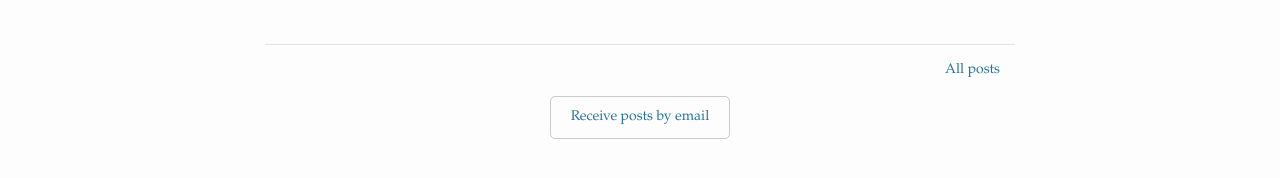
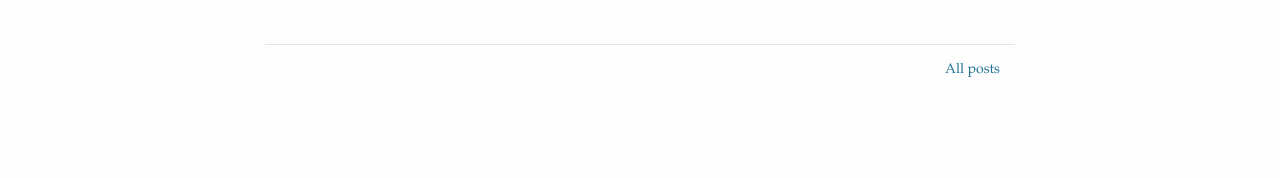
Before and after one commit to kanenathan213/kanenathan213.github.io, a Jekyll site: the page built from writing/writing.md, in a window 1280 px wide. Shown: the part 515-693 px from the top of the page. Built offline with Jekyll 4.4.1, drawn with Linux system fonts in a browser that asks for light colours.

Commit message:
full stack update

```diff
--- a/_config.yml
+++ b/_config.yml
@@ -1,6 +1,6 @@
 title: Nathan Kane
 tagline: Product engineering
-bio: I'm a product-focused software engineer working primarily in Javascript (React/Redux), currently at a credit startup called Petal. I also enjoy building APIs with Python.
+bio: I'm a product-focused software engineering leader. I love using Python, React, and Node to solve big problems.
 email: hi@nathanrkane.com
 description: > # this means to ignore newlines until "baseurl:"
   The front-end engineering and product design
--- a/_includes/newsletter-signup.html
+++ /dev/null
@@ -1,3 +0,0 @@
-<div class="newsletter-wrapper">
-  <a href="https://tinyletter.com/kanenathan213" target="_blank" class="newsletter-link">Receive posts by email</a>
-</div>
--- a/_layouts/blog-all.html
+++ b/_layouts/blog-all.html
@@ -16,5 +16,4 @@ permalink: /writing/all
         </li>
     {% endfor %}
   </ul>
-  {% include newsletter-signup.html %}
 </div>
--- a/_layouts/blog-home.html
+++ b/_layouts/blog-home.html
@@ -36,5 +36,4 @@ permalink: /writing/
     </div>
   </div>
   <a href="/writing/all/" class="all-posts-link">All posts</a>
-  {% include newsletter-signup.html %}
 </div>
--- a/_layouts/post.html
+++ b/_layouts/post.html
@@ -19,7 +19,6 @@ layout: default-with-header
   </article>
   <hr>
   <br>
-  {% include newsletter-signup.html %}
   {% if page.comments %}
   <div id="disqus_thread"></div>
     <script>
--- a/_sass/_layout.scss
+++ b/_sass/_layout.scss
@@ -48,7 +48,7 @@
     display: none;
     height: 150%;
     position: absolute;
-    right: 5%;
+    right: 0%;
     top: -17%;
     transform: rotate(55deg);
     width: 2px;
@@ -609,25 +609,6 @@
   max-width: 70px;
 }
 
-.newsletter-wrapper {
-  margin-bottom: $spacing-unit;
-  text-align: center;
-
-  .newsletter-link {
-    border: 1px solid rgba(black, 0.2);
-    border-radius: 5px;
-    display: inline-block;
-    padding: 10px 20px;
-    margin: auto;
-    transition: background 0.2s ease-out;
-
-    &:hover {
-      background: rgba($brand-color, 0.2);
-      text-decoration: none;
-    }
-  }
-}
-
 .project-navigator {
   position: fixed;
   bottom: 0;
```
Also changed, not shown: about.md (+2 -3 lines), README.md.
